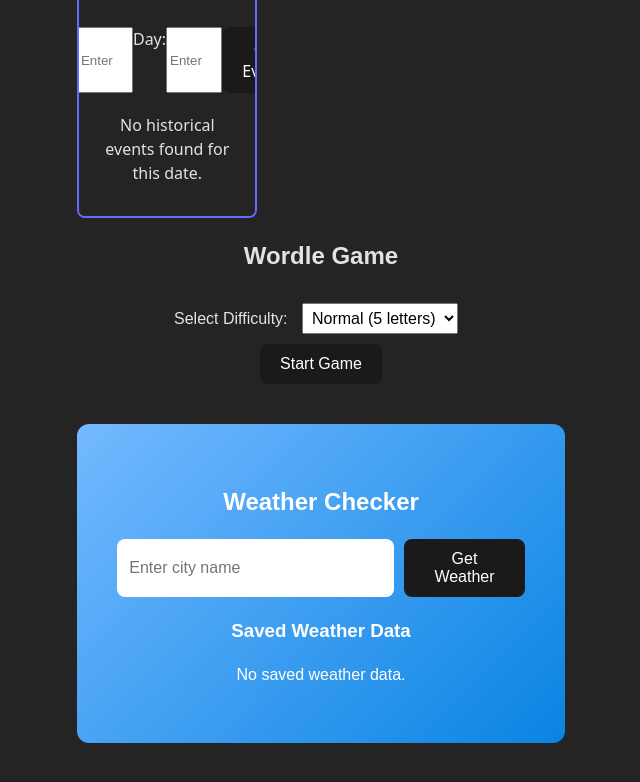
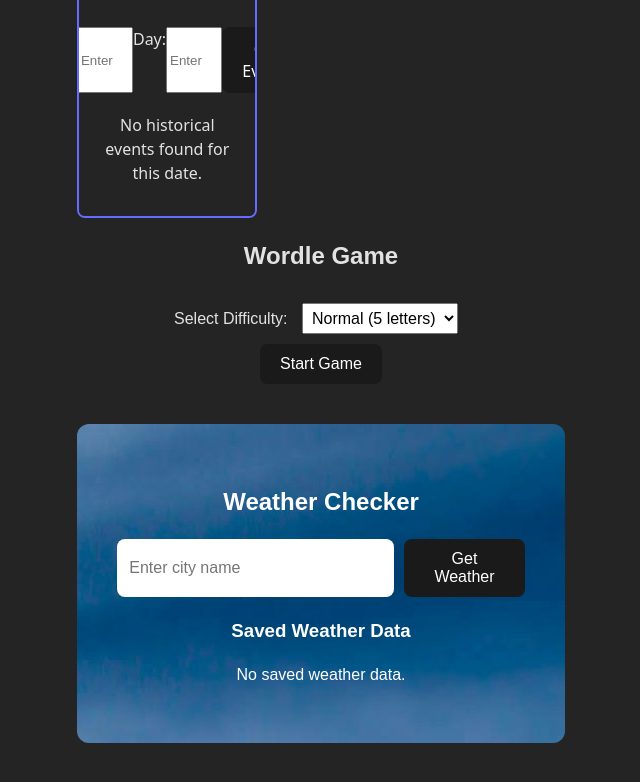
Before and after one commit to TheMarcyTimes/TheMorninPaper, a React (Vite) app in the folder app/: page / in a window 1280 px wide. Shown: the part 404-1186 px from the top of the page, without its empty margins (309-949 px from the left). Built offline with nearby package versions, Linux system fonts and the light colour scheme.

Commit message:
style changes

```diff
--- a/app/src/components/weather.css
+++ b/app/src/components/weather.css
@@ -1,6 +1,7 @@
 .weather-container {
+  position: relative;
   font-family: Arial, sans-serif;
-  background: linear-gradient(135deg, #74b9ff, #0984e3);
+  background: url("../assets/clouds.jpeg");
   color: white;
   padding: 40px;
   border-radius: 12px;
--- a/app/src/components/weather.jsx
+++ b/app/src/components/weather.jsx
@@ -56,6 +56,7 @@
 
   return (
     <div className="weather-container">
+      <div class="clouds"></div>
       <h2>Weather Checker</h2>
       <form onSubmit={handleSearch}>
         <input
```
Also changed, not shown: app/src/assets/clouds.jpeg (added), app/src/assets/clouds.png (added).
